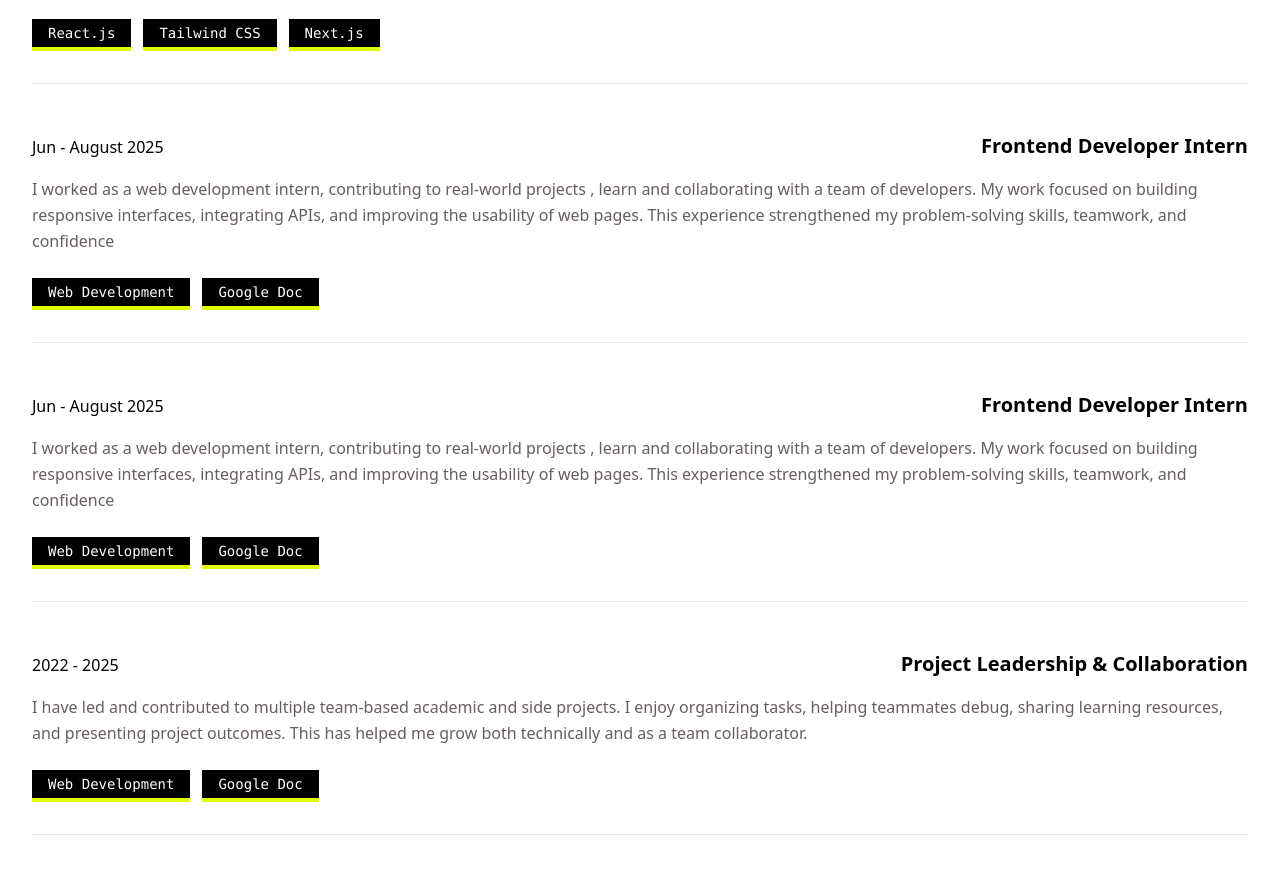
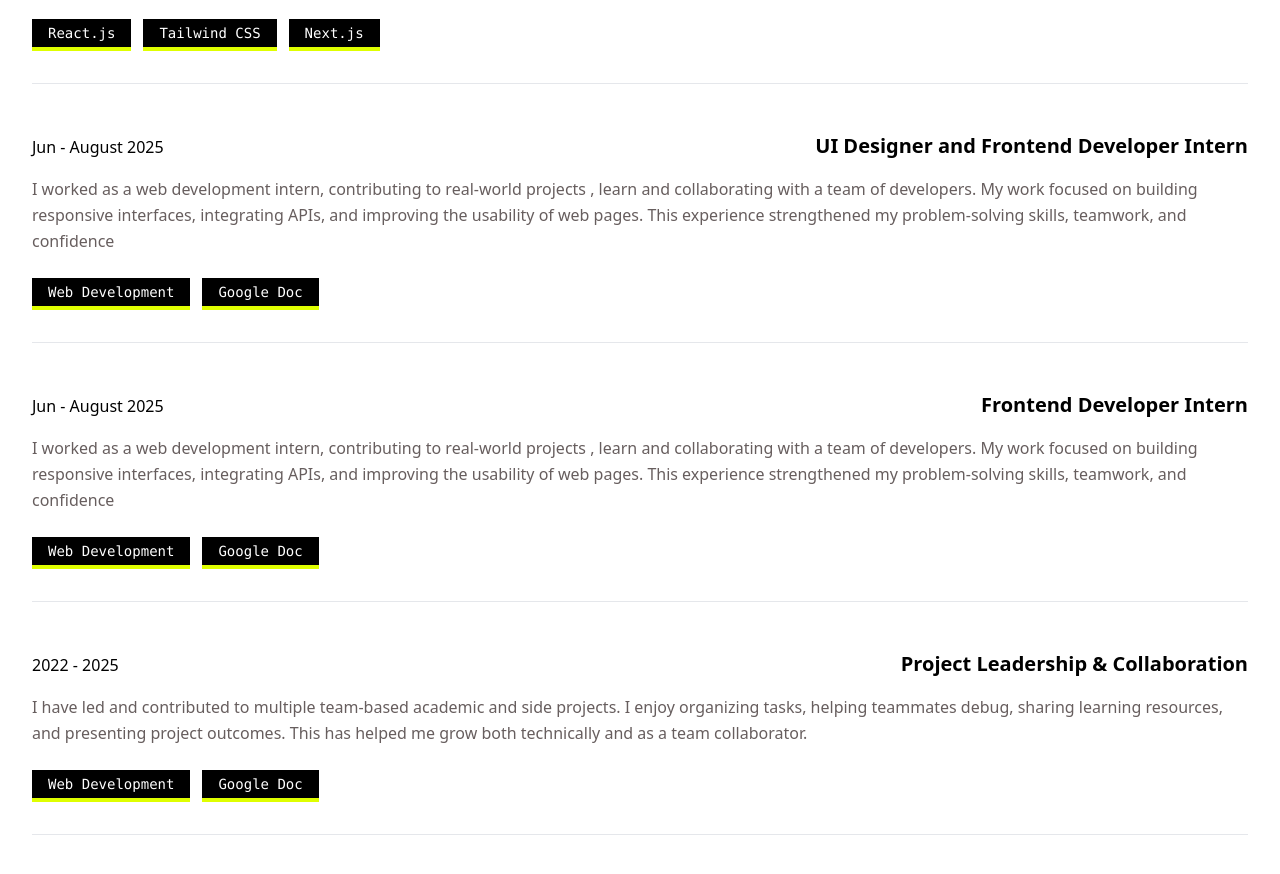
Before and after one commit to AbeloByte/zeportfolio, a Next.js app: page / in a window 1280 px wide. Shown: the part 3120-3994 px from the top of the page. Built offline with nearby package versions, Linux system fonts and the light colour scheme.

Commit message:
Update role description for internship experience

```diff
--- a/data/experience.ts
+++ b/data/experience.ts
@@ -12,7 +12,7 @@ export const experiences: Experience[] = [
   {
     id: 2,
     dateRange: "Jun - August 2025",
-    role: "Frontend Developer Intern",
+    role: "UI Designer and Frontend Developer Intern",
     description: "I worked as a web development intern, contributing to real-world projects , learn and collaborating with a team of developers. My work focused on building responsive interfaces, integrating APIs, and improving the usability of web pages. This experience strengthened my problem-solving skills, teamwork, and confidence",
     technologies: ["Web Development", "Google Doc"]
   },
```
